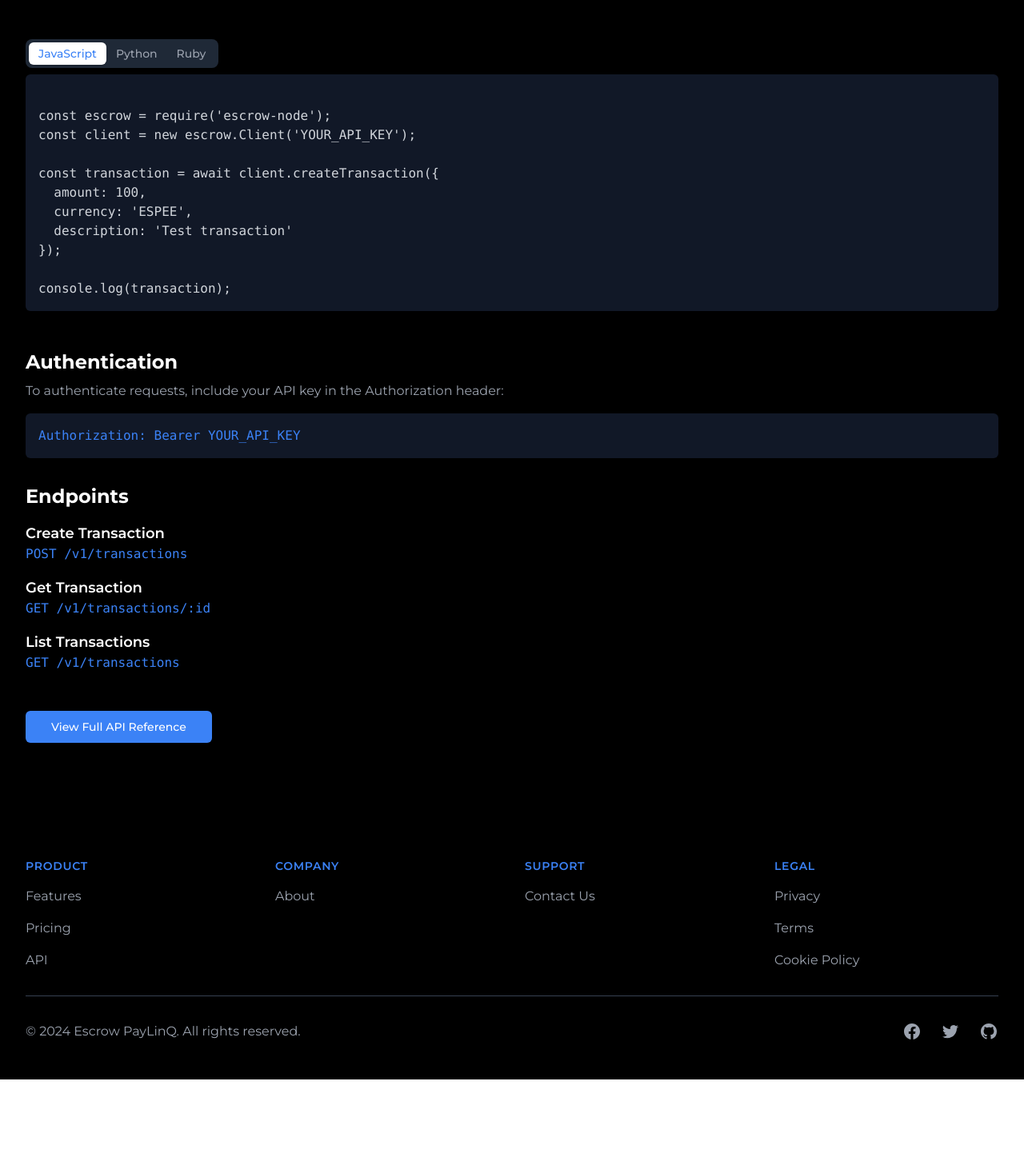
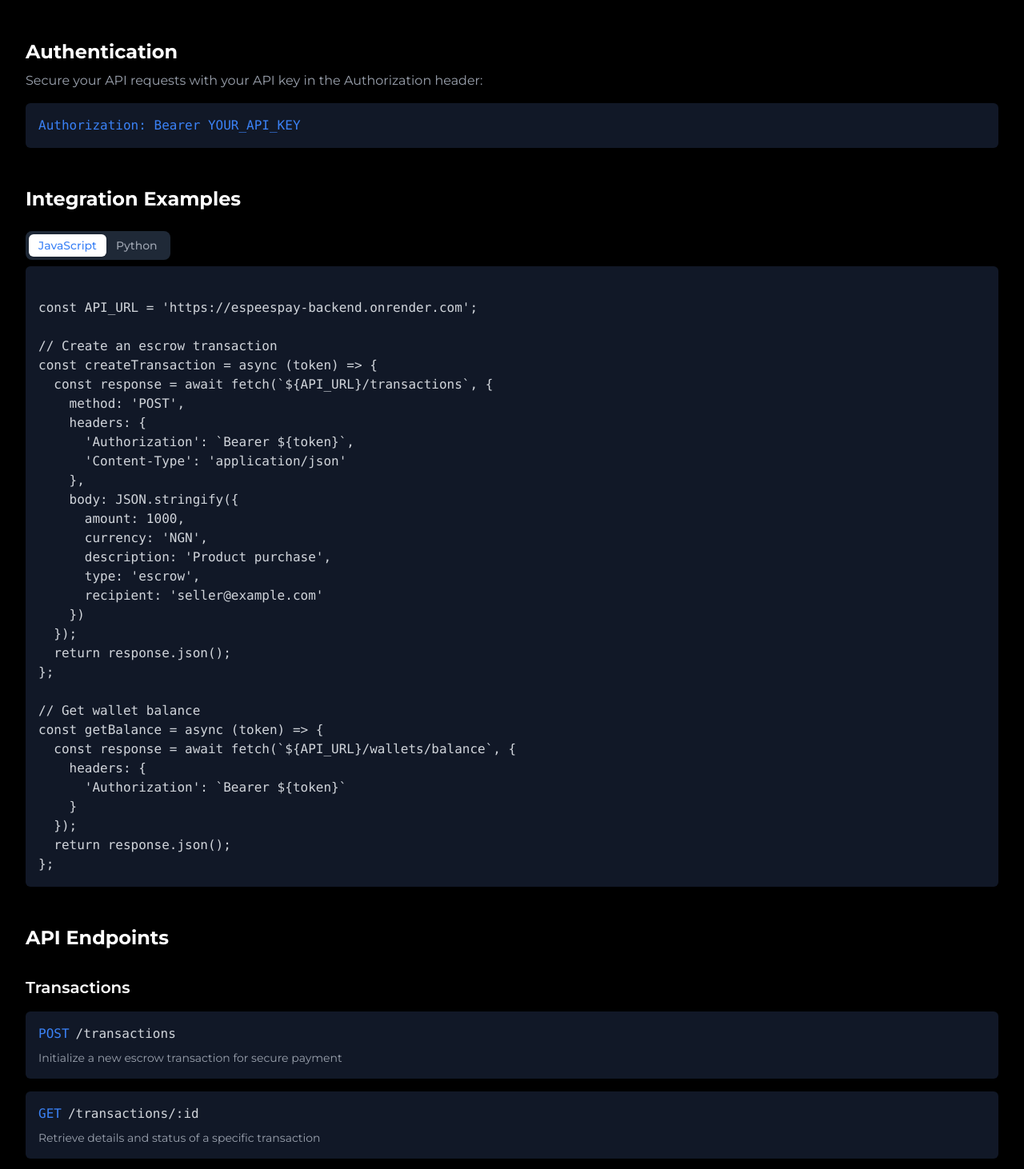
Before and after one commit to spiritmoney/escrowpay, a Next.js app: page /api-docs in a window 1280 px wide. Shown: the part 248-1710 px from the top of the page at 80% size. Before the commit the page ends 1598 px from the top, so only its background shows below. Built offline with nearby package versions, Linux system fonts and the light colour scheme; sample sign-in values are in the browser's storage.

Commit message:
new updates

```diff
--- a/app/api-docs/page.tsx
+++ b/app/api-docs/page.tsx
@@ -1,61 +1,158 @@
-import React from "react";
+"use client";
+
+import React, { useEffect, useState } from "react";
 import Header from "../components/Header";
 import Footer from "../components/Footer";
 import { Tabs, TabsContent, TabsList, TabsTrigger } from "@/components/ui/tabs";
 import { Button } from "@/components/ui/button";
 import Link from "next/link";
+import { useRouter } from "next/navigation";
 
-const languages = [
+const endpoints = {
+  transactions: [
+    {
+      name: "Create Transaction",
+      method: "POST",
+      path: "/transactions",
+      description: "Initialize a new escrow transaction for secure payment"
+    },
+    {
+      name: "Get Transaction",
+      method: "GET",
+      path: "/transactions/:id",
+      description: "Retrieve details and status of a specific transaction"
+    },
+    {
+      name: "Get All Transactions",
+      method: "GET",
+      path: "/transactions",
+      description: "List all transactions with optional filtering and pagination"
+    }
+  ],
+  wallets: [
+    {
+      name: "Get Wallet Balance",
+      method: "GET",
+      path: "/wallets/balance",
+      description: "Get current wallet balance across supported currencies"
+    },
+    {
+      name: "Create Wallet",
+      method: "POST",
+      path: "/wallets",
+      description: "Create a new wallet for handling transactions"
+    }
+  ]
+};
+
+const codeExamples = [
   {
     name: "JavaScript",
     code: `
-const escrow = require('escrow-node');
-const client = new escrow.Client('YOUR_API_KEY');
+const API_URL = 'https://espeespay-backend.onrender.com';
 
-const transaction = await client.createTransaction({
-  amount: 100,
-  currency: 'ESPEE',
-  description: 'Test transaction'
-});
+// Create an escrow transaction
+const createTransaction = async (token) => {
+  const response = await fetch(\`\${API_URL}/transactions\`, {
+    method: 'POST',
+    headers: {
+      'Authorization': \`Bearer \${token}\`,
+      'Content-Type': 'application/json'
+    },
+    body: JSON.stringify({
+      amount: 1000,
+      currency: 'NGN',
+      description: 'Product purchase',
+      type: 'escrow',
+      recipient: 'seller@example.com'
+    })
+  });
+  return response.json();
+};
 
-console.log(transaction);
+// Get wallet balance
+const getBalance = async (token) => {
+  const response = await fetch(\`\${API_URL}/wallets/balance\`, {
+    headers: {
+      'Authorization': \`Bearer \${token}\`
+    }
+  });
+  return response.json();
+};
 `,
   },
   {
     name: "Python",
     code: `
-import escrow
+import requests
 
-client = escrow.Client('YOUR_API_KEY')
+API_URL = 'https://espeespay-backend.onrender.com'
 
-transaction = client.create_transaction(
-  amount=100,
-  currency='ESPEE',
-  description='Test transaction'
-)
+def create_transaction(token):
+    headers = {
+        'Authorization': f'Bearer {token}',
+        'Content-Type': 'application/json'
+    }
+    response = requests.post(
+        f'{API_URL}/transactions',
+        headers=headers,
+        json={
+            'amount': 1000,
+            'currency': 'NGN',
+            'description': 'Product purchase',
+            'type': 'escrow',
+            'recipient': 'seller@example.com'
+        }
+    )
+    return response.json()
 
-print(transaction)
+def get_wallet_balance(token):
+    headers = {
+        'Authorization': f'Bearer {token}'
+    }
+    response = requests.get(
+        f'{API_URL}/wallets/balance',
+        headers=headers
+    )
+    return response.json()
 `,
-  },
-  {
-    name: "Ruby",
-    code: `
-require 'escrow'
-
-client = Escrow::Client.new('YOUR_API_KEY')
-
-transaction = client.create_transaction(
-  amount: 100,
-  currency: 'ESPEES',
-  description: 'Test transaction'
-)
-
-puts transaction
-`,
-  },
+  }
 ];
 
 const ApiDocsPage: React.FC = () => {
+  const router = useRouter();
+
+  // Add authentication check
+  useEffect(() => {
+    // Replace this with your actual auth check logic
+    const isAuthenticated = localStorage.getItem("token"); // or your auth method
+
+    if (!isAuthenticated) {
+      router.push("/signin"); // or your sign-in route
+    }
+  }, [router]);
+
+  // Prevent flash of content by returning null while checking auth
+  const [isLoading, setIsLoading] = useState(true);
+
+  useEffect(() => {
+    const checkAuth = async () => {
+      // Replace with your actual auth check
+      const isAuthenticated = localStorage.getItem("token");
+      if (!isAuthenticated) {
+        router.push("/signin");
+      } else {
+        setIsLoading(false);
+      }
+    };
+
+    checkAuth();
+  }, [router]);
+
+  if (isLoading) {
+    return null; // or a loading spinner
+  }
+
   return (
     <div className="min-h-screen flex flex-col bg-black text-white">
       <Header />
@@ -66,12 +163,30 @@ const ApiDocsPage: React.FC = () => {
               API Documentation
             </h2>
             <p className="mt-4 text-xl text-gray-400">
-              Integrate Escrow into your application with our easy-to-use API.
+              Integrate Escrow PayLinQ's secure payment and trading features
+              into your application.
             </p>
-            <div className="mt-12">
-              <Tabs defaultValue={languages[0].name.toLowerCase()}>
+
+            {/* Authentication Section */}
+            <section className="mt-12">
+              <h3 className="text-2xl font-bold text-white">Authentication</h3>
+              <p className="mt-2 text-gray-400">
+                Secure your API requests with your API key in the Authorization
+                header:
+              </p>
+              <pre className="mt-4 bg-gray-900 p-4 rounded-md text-blue-500">
+                <code>Authorization: Bearer YOUR_API_KEY</code>
+              </pre>
+            </section>
+
+            {/* Code Examples */}
+            <section className="mt-12">
+              <h3 className="text-2xl font-bold text-white mb-6">
+                Integration Examples
+              </h3>
+              <Tabs defaultValue={codeExamples[0].name.toLowerCase()}>
                 <TabsList className="bg-gray-800">
-                  {languages.map((lang) => (
+                  {codeExamples.map((lang) => (
                     <TabsTrigger
                       key={lang.name}
                       value={lang.name.toLowerCase()}
@@ -81,7 +196,7 @@ const ApiDocsPage: React.FC = () => {
                     </TabsTrigger>
                   ))}
                 </TabsList>
-                {languages.map((lang) => (
+                {codeExamples.map((lang) => (
                   <TabsContent key={lang.name} value={lang.name.toLowerCase()}>
                     <pre className="bg-gray-900 text-gray-300 p-4 rounded-md overflow-x-auto">
                       <code>{lang.code}</code>
@@ -89,50 +204,42 @@ const ApiDocsPage: React.FC = () => {
                   </TabsContent>
                 ))}
               </Tabs>
-            </div>
-            <div className="mt-12 space-y-8">
-              <section>
-                <h3 className="text-2xl font-bold text-white">
-                  Authentication
-                </h3>
-                <p className="mt-2 text-gray-400">
-                  To authenticate requests, include your API key in the
-                  Authorization header:
-                </p>
-                <pre className="mt-4 bg-gray-900 p-4 rounded-md text-blue-500">
-                  <code>Authorization: Bearer YOUR_API_KEY</code>
-                </pre>
-              </section>
-              <section>
-                <h3 className="text-2xl font-bold text-white">Endpoints</h3>
-                <ul className="mt-4 space-y-4">
-                  <li>
-                    <h4 className="text-lg font-semibold text-white">
-                      Create Transaction
-                    </h4>
-                    <p className="text-blue-500">
-                      <code>POST /v1/transactions</code>
-                    </p>
-                  </li>
-                  <li>
-                    <h4 className="text-lg font-semibold text-white">
-                      Get Transaction
-                    </h4>
-                    <p className="text-blue-500">
-                      <code>GET /v1/transactions/:id</code>
-                    </p>
-                  </li>
-                  <li>
-                    <h4 className="text-lg font-semibold text-white">
-                      List Transactions
-                    </h4>
-                    <p className="text-blue-500">
-                      <code>GET /v1/transactions</code>
-                    </p>
-                  </li>
-                </ul>
-              </section>
-            </div>
+            </section>
+
+            {/* API Endpoints */}
+            <section className="mt-12 space-y-8">
+              <h3 className="text-2xl font-bold text-white">API Endpoints</h3>
+
+              {Object.entries(endpoints).map(([category, apis]) => (
+                <div key={category} className="mt-8">
+                  <h4 className="text-xl font-semibold text-white capitalize mb-4">
+                    {category.replace("-", " ")}
+                  </h4>
+                  <div className="space-y-4">
+                    {apis.map((api) => (
+                      <div
+                        key={`${api.method}-${api.path}`}
+                        className="bg-gray-900 p-4 rounded-md"
+                      >
+                        <div className="flex items-center space-x-2">
+                          <span className="text-blue-500 font-mono">
+                            {api.method}
+                          </span>
+                          <span className="text-gray-300 font-mono">
+                            {api.path}
+                          </span>
+                        </div>
+                        <p className="text-gray-400 mt-2 text-sm">
+                          {api.description}
+                        </p>
+                      </div>
+                    ))}
+                  </div>
+                </div>
+              ))}
+            </section>
+
+            {/* Full Documentation Link */}
             <div className="mt-12">
               <Link href="https://escro.readme.io/reference/">
                 <Button
```
